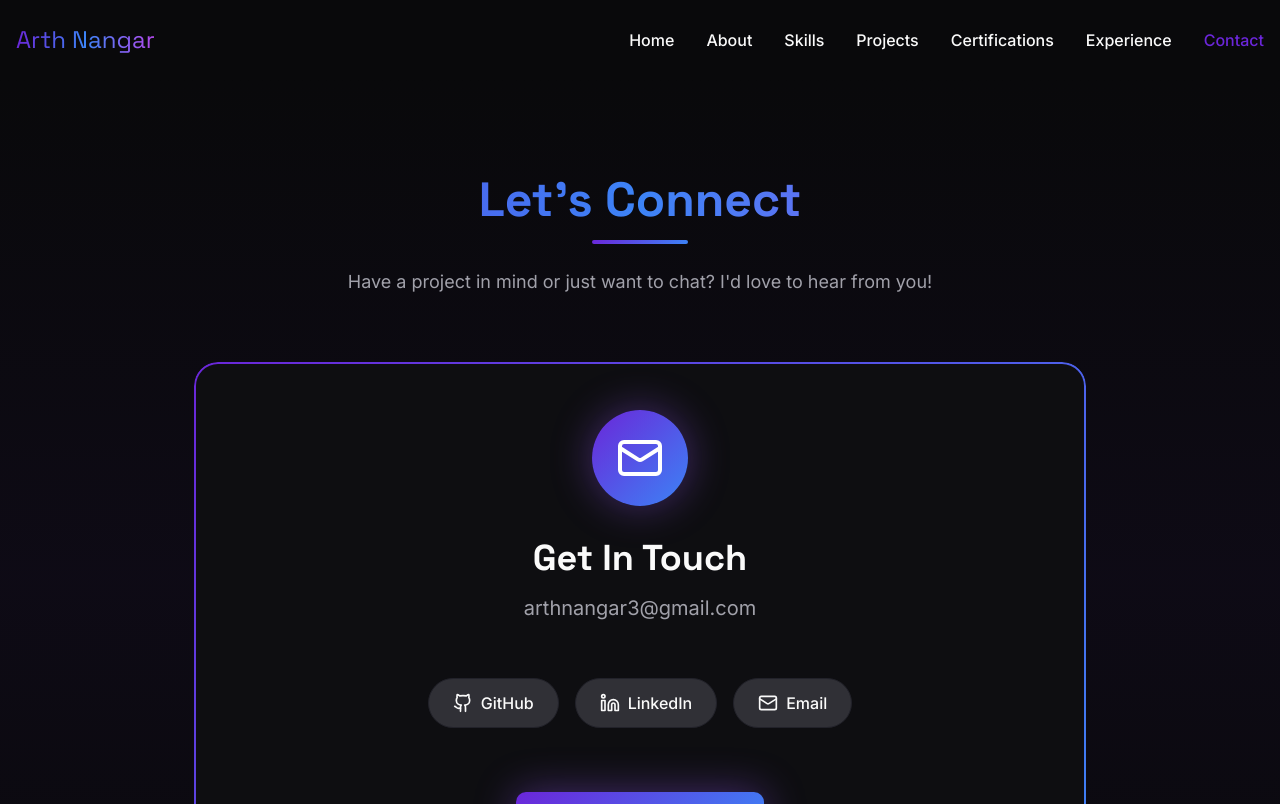
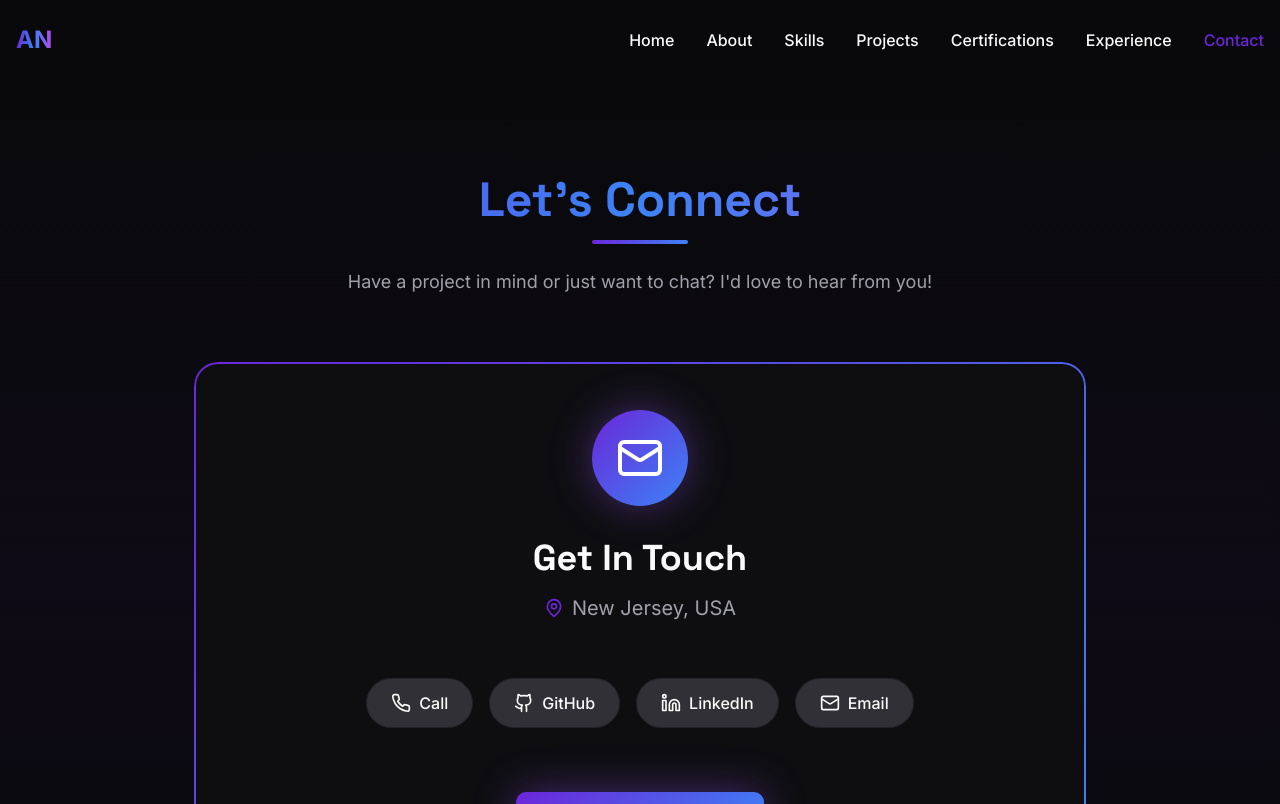
Before and after one commit to ArthNangar/portfolio, a React (Vite) app: page /contact in a window 1280 px wide. Shown: the top 804 px of the page. Built offline with nearby package versions, Linux system fonts and the light colour scheme; the HTML template or start-up script is replaced by a standard one.

Commit message:
small design changes

```diff
--- a/src/components/Contact.tsx
+++ b/src/components/Contact.tsx
@@ -1,6 +1,6 @@
 import { motion } from "framer-motion";
 import { useInView } from "react-intersection-observer";
-import { Mail, Linkedin, Github, Twitter } from "lucide-react";
+import { Mail, Linkedin, Github, Phone, MapPin  } from "lucide-react";
 import { Button } from "@/components/ui/button";
 
 const Contact = () => {
@@ -10,6 +10,7 @@ const Contact = () => {
   });
 
   const socialLinks = [
+    {icon: Phone, label:"Call", href: "tel: +16094500671", color: "hover:text-primary" },
     { icon: Github, label: "GitHub", href: "https://github.com/ArthNangar", color: "hover:text-primary" },
     { icon: Linkedin, label: "LinkedIn", href: "https://www.linkedin.com/in/arth-nangar-574589241/", color: "hover:text-secondary" },
     { icon: Mail, label: "Email", href: "mailto:arthnangar3@gmail.com", color: "hover:text-primary-glow" },
@@ -58,8 +59,10 @@ const Contact = () => {
                 <h3 className="text-2xl md:text-3xl lg:text-4xl font-bold text-foreground font-space">
                   Get In Touch
                 </h3>
-                <p className="text-lg md:text-xl text-muted-foreground break-all">
-                  arthnangar3@gmail.com
+
+                <p className="flex items-center justify-center gap-2 text-lg md:text-xl text-muted-foreground">
+                  <MapPin className="w-5 h-5 text-primary" />
+                  New Jersey, USA
                 </p>
               </div>
 
--- a/src/components/Hero.tsx
+++ b/src/components/Hero.tsx
@@ -75,8 +75,6 @@ const Hero = () => {
                   2000,
                   'Data Analyst',
                   2000,
-                  'Creative Developer',
-                  2000,
 
                 ]}
                 wrapper="span"
--- a/src/components/Hero1.tsx
+++ b/src/components/Hero1.tsx
@@ -77,8 +77,6 @@ const Hero = () => {
                   2000,
                   'Data Analyst',
                   2000,
-                  'Creative Developer',
-                  2000,
                 ]}
                 wrapper="span"
                 speed={50}
--- a/src/components/Navigation.tsx
+++ b/src/components/Navigation.tsx
@@ -43,13 +43,14 @@ const Navigation = () => {
     >
       <div className="container mx-auto px-4">
         <div className="flex items-center justify-between h-20">
-          <motion.div
+          {/* <motion.div
             initial={{ opacity: 0 }}
             animate={{ opacity: 1 }}
             className="text-2xl  gradient-text font-space"
           >
             Arth Nangar
-          </motion.div>
+          </motion.div> */}
+          <div className="text-2xl gradient-text font-bold">AN</div>
 
           {/* Desktop Navigation */}
           <div className="hidden md:flex items-center gap-8">
```
